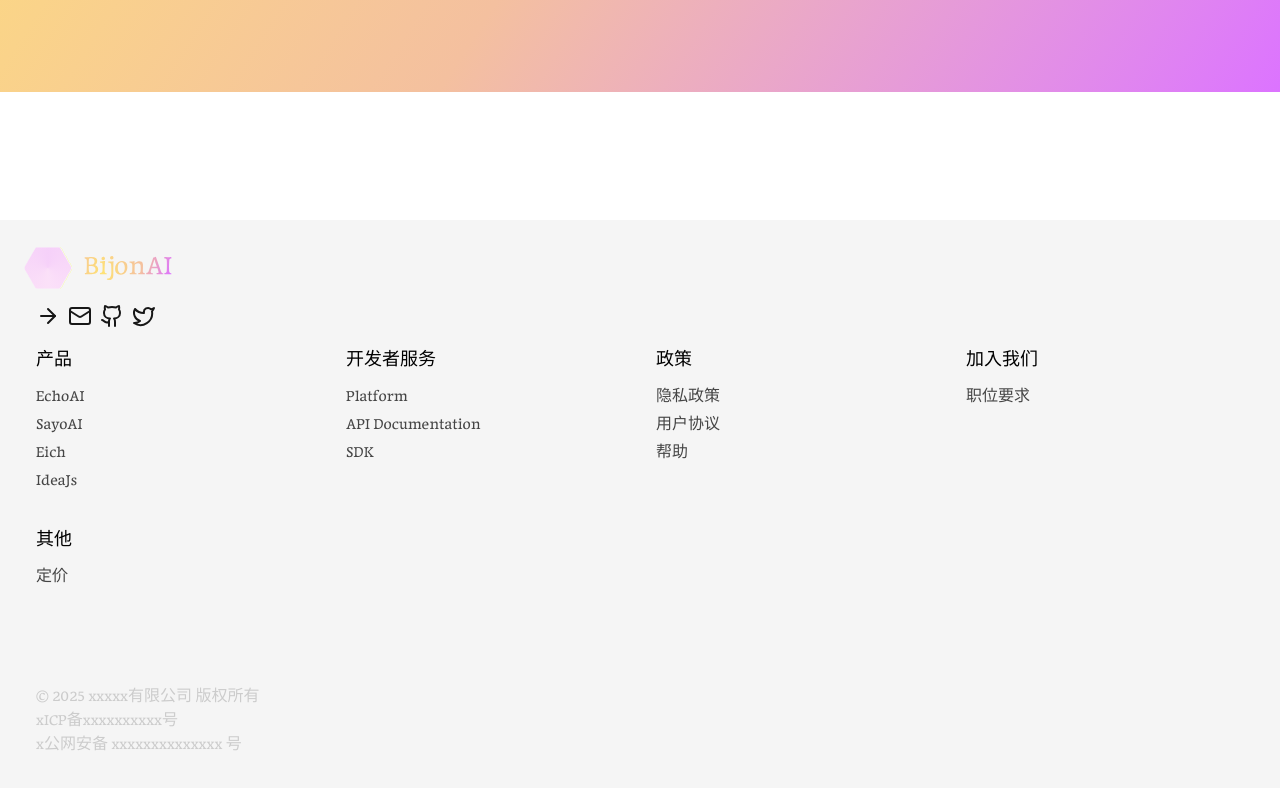
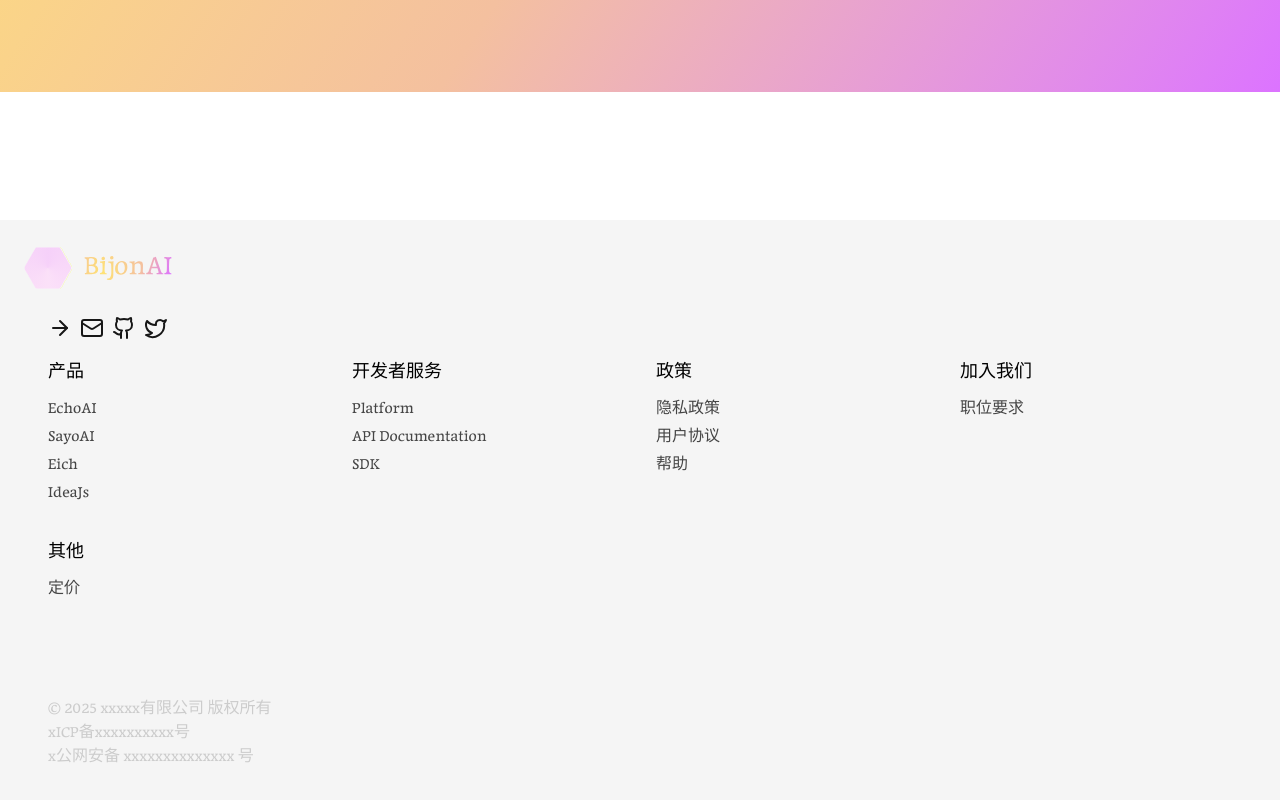
Before and after one commit to bijonai/landing-page, a Next.js app: page / in a window 1280 px wide. Shown: the part 532-1332 px from the top of the page. Built offline with nearby package versions, Linux system fonts and the light colour scheme.

Commit message:
Adjust footer padding for improved layout spacing

```diff
--- a/components/footer.tsx
+++ b/components/footer.tsx
@@ -9,7 +9,7 @@ function Footer() {
           <img src="/logo.svg" alt="logo" className="w-12 h-12" />
           <img src="/text.svg" alt="logo-text" className="w-24 h-6" />
         </div>
-        <div className="p-3">
+        <div className="p-6">
           <div className="flex flex-row items-center gap-2">
             <ArrowRight />
             <Mail />
```
